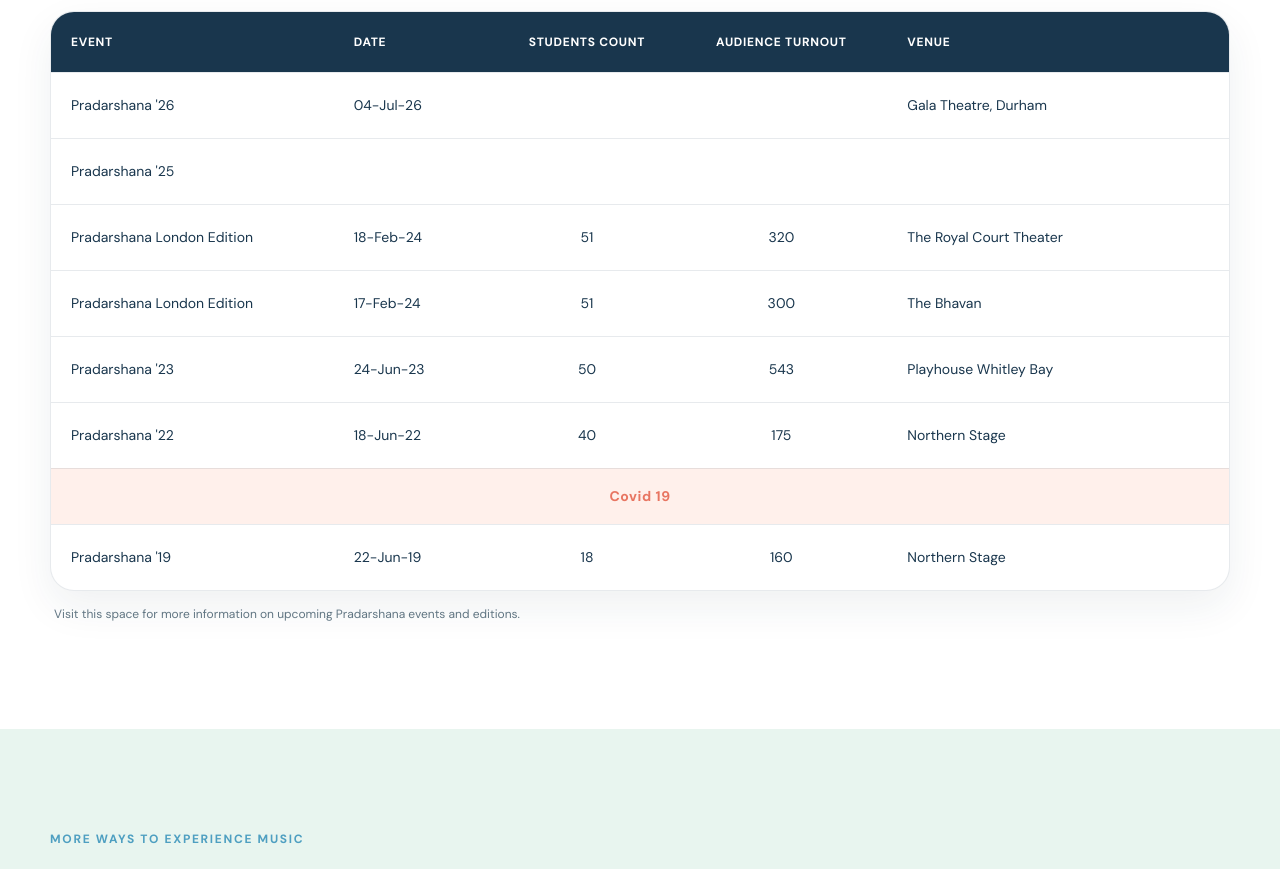
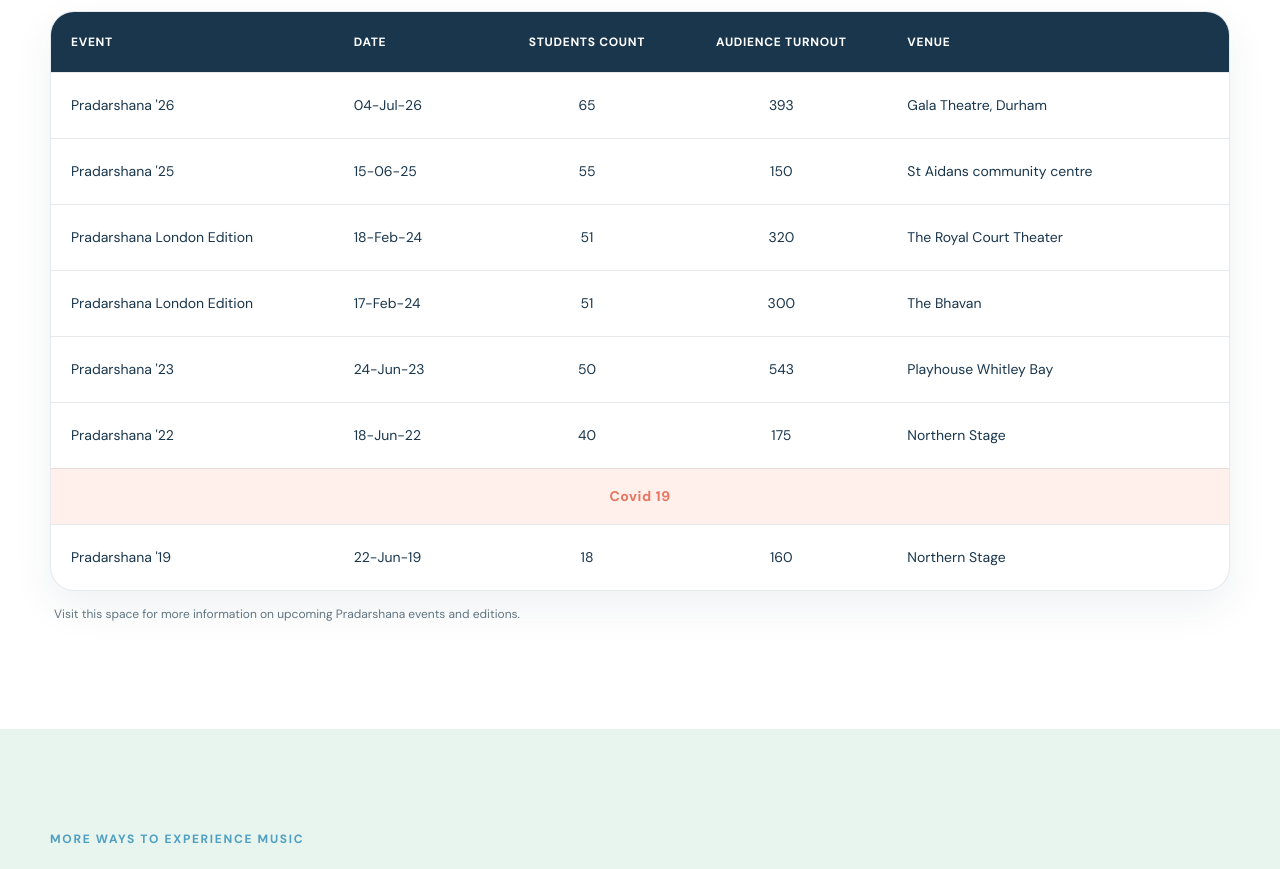
Before and after one commit to raagasudha-academy/raagasudha-website, a React (Vite) app: page /events in a window 1280 px wide. Shown: the part 1680-2549 px from the top of the page. Built offline with nearby package versions, Linux system fonts and the light colour scheme; no server answers.

Commit message:
Update Events.jsx

```diff
--- a/src/pages/Events.jsx
+++ b/src/pages/Events.jsx
@@ -33,16 +33,16 @@ const pradarshanaHistory = [
     {
         event: "Pradarshana '26",
         date: '04-Jul-26',
-        students: '',
-        turnout: '',
+        students: '65',
+        turnout: '393',
         venue: 'Gala Theatre, Durham',
     },
     {
         event: "Pradarshana '25",
-        date: '',
-        students: '',
-        turnout: '',
-        venue: '',
+        date: '15-06-25',
+        students: '55',
+        turnout: '150',
+        venue: 'St Aidans community centre',
     },
     {
         event: 'Pradarshana London Edition',
```
